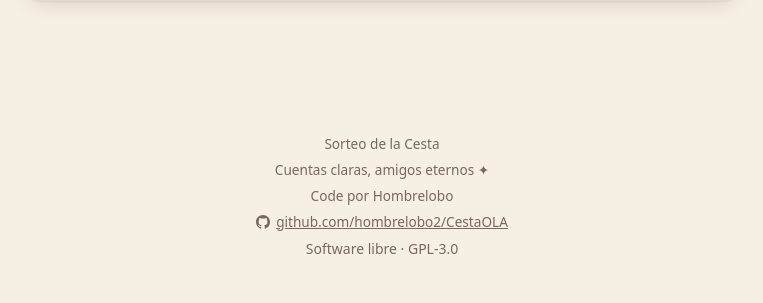
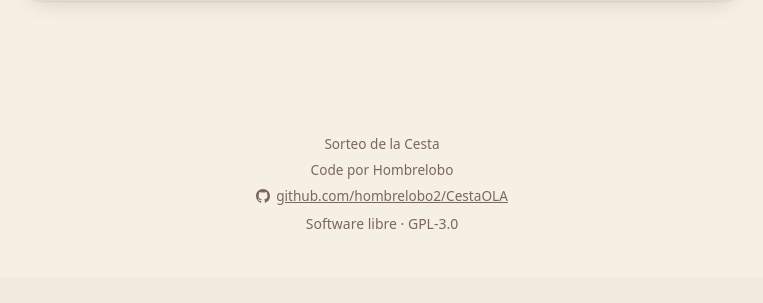
Before and after one commit to hombrelobo2/CestaOLA, a Flask app: page /admin/ajustes in a window 1280 px wide. Shown: the part 1104-1407 px from the top of the page, without its empty margins (258-1021 px from the left). After the commit the page ends 1333 px from the top, so only its background shows below. Run offline with Flask 3, Linux system fonts and the light colour scheme; the visitor is signed in with stand-in values (Sample User, id 1); data comes from the database, SQL or seed files in the repository.

Commit message:
Quita 'Cuentas claras, amigos eternos' del pie de la web
Co-Authored-By: Claude Opus 5.5 <noreply@anthropic.com>
Claude-Session: https://claude.ai/code/session_01EYzV7DcEdtye7GFpqTBEF7

```diff
--- a/cestaola/templates/base.html
+++ b/cestaola/templates/base.html
@@ -39,7 +39,6 @@
 
   <footer class="pie">
     <div>{{ aj.titulo }}</div>
-    <div>Cuentas claras, amigos eternos ✦</div>
     <div>Code por Hombrelobo</div>
     <div><a class="github" href="https://github.com/hombrelobo2/CestaOLA" target="_blank" rel="noopener"><svg viewBox="0 0 16 16" width="14" height="14" aria-hidden="true" fill="currentColor"><path d="M8 0C3.58 0 0 3.58 0 8c0 3.54 2.29 6.53 5.47 7.59.4.07.55-.17.55-.38 0-.19-.01-.82-.01-1.49-2.01.37-2.53-.49-2.69-.94-.09-.23-.48-.94-.82-1.13-.28-.15-.68-.52-.01-.53.63-.01 1.08.58 1.23.82.72 1.21 1.87.87 2.33.66.07-.52.28-.87.51-1.07-1.78-.2-3.64-.89-3.64-3.95 0-.87.31-1.59.82-2.15-.08-.2-.36-1.02.08-2.12 0 0 .67-.21 2.2.82.64-.18 1.32-.27 2-.27.68 0 1.36.09 2 .27 1.53-1.04 2.2-.82 2.2-.82.44 1.1.16 1.92.08 2.12.51.56.82 1.27.82 2.15 0 3.07-1.87 3.75-3.65 3.95.29.25.54.73.54 1.48 0 1.07-.01 1.93-.01 2.2 0 .21.15.46.55.38A8.013 8.013 0 0016 8c0-4.42-3.58-8-8-8z"/></svg> github.com/hombrelobo2/CestaOLA</a></div>
     <div class="peq">Software libre · GPL-3.0</div>
```
